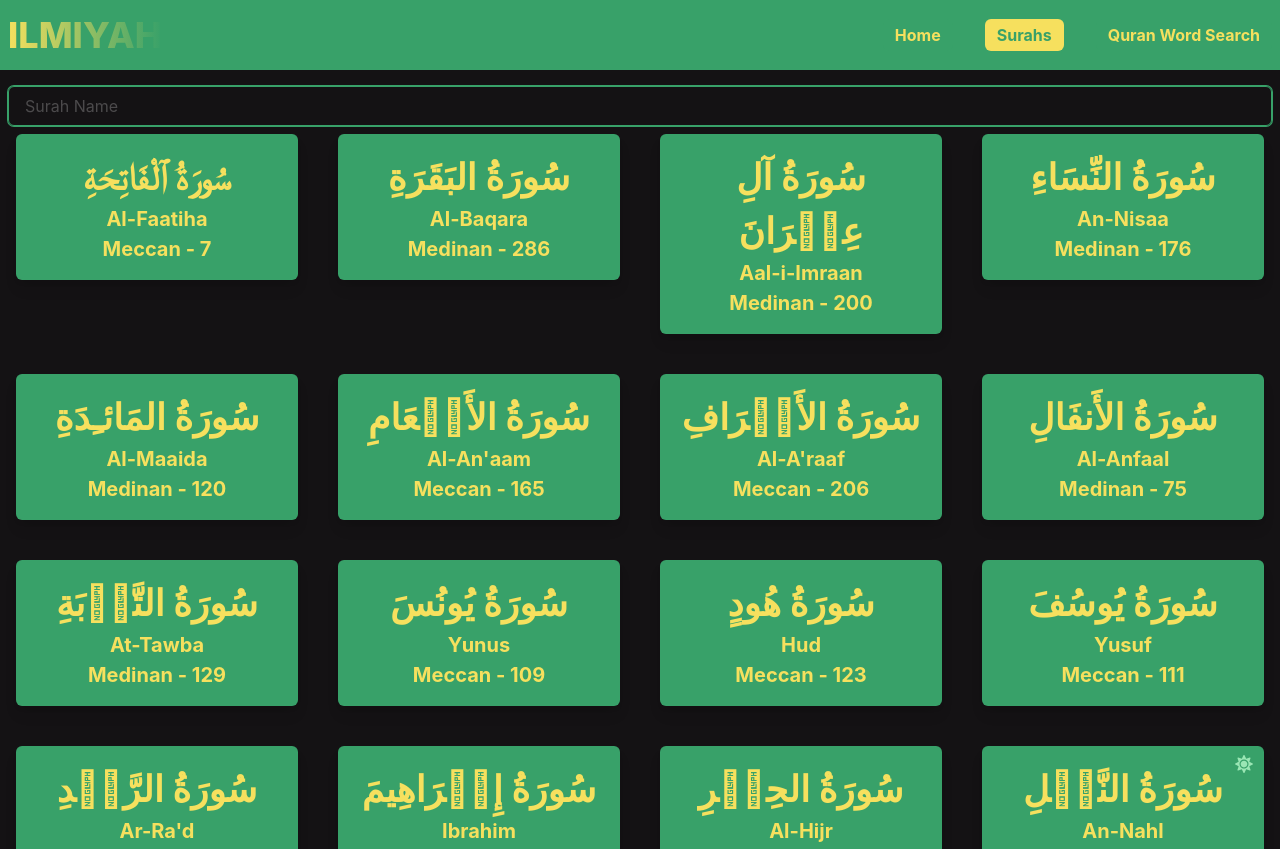
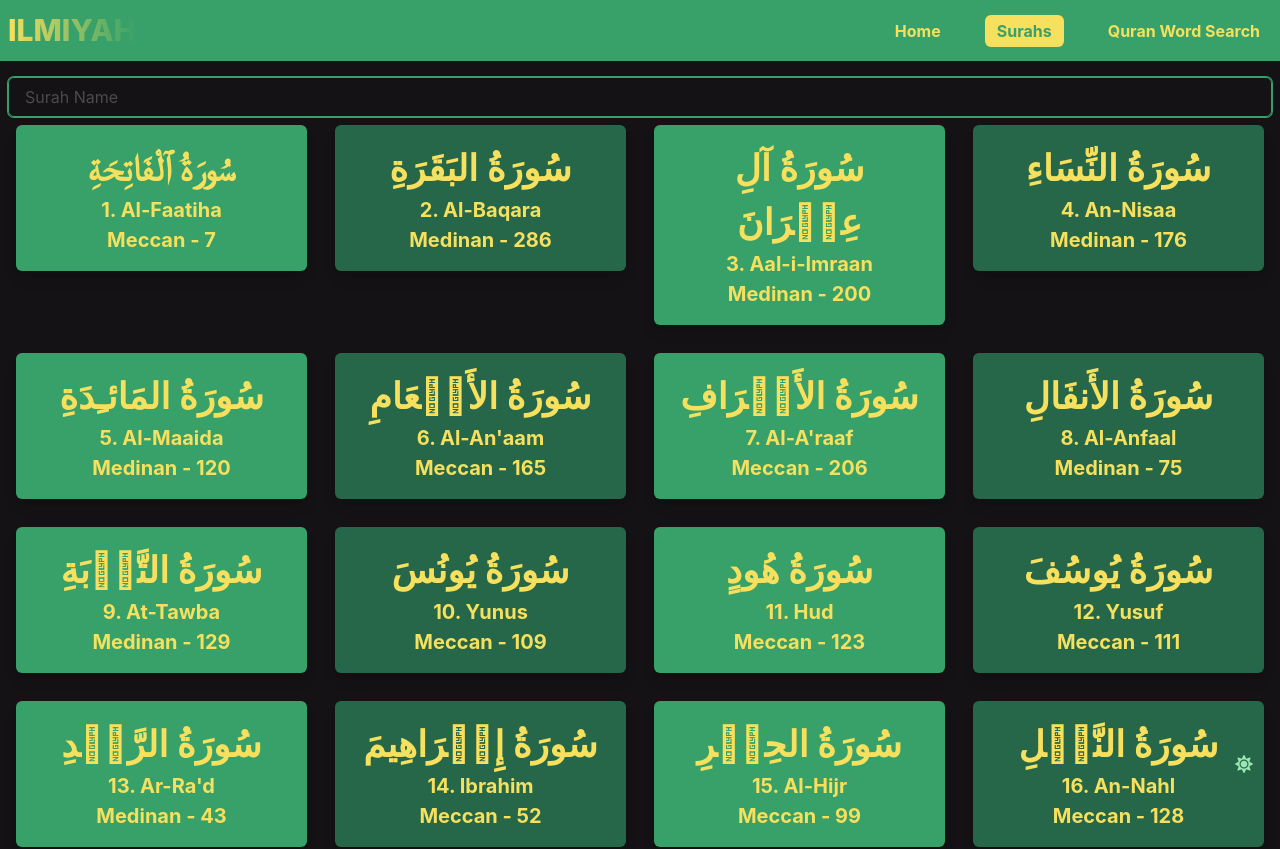
Before and after one commit to ShahadatAnik/Quran-ReactJS-ChakraUI-Webapp, a React (Create React App) app: page /surahs in a window 1280 px wide. Shown: the top 849 px of the page. Built offline with nearby package versions, Linux system fonts and the light colour scheme.

Commit message:
some error has been fixed

```diff
--- a/src/components/findWord/QuranSearch.jsx
+++ b/src/components/findWord/QuranSearch.jsx
@@ -44,10 +44,7 @@ export default function QuranSearch({ quranEdition }) {
         { signal: abortCont.signal }
       )
         .then(res => {
-          if (res.statusText !== 'OK') {
-            setIsLoading(false);
-            throw Error('Could not fetch the data for that resource');
-          }
+          setIsLoading(false);
           return res.json();
         })
         .then(data => {
--- a/src/components/surah/SurahSearch.jsx
+++ b/src/components/surah/SurahSearch.jsx
@@ -27,9 +27,9 @@ export default function SurahSearch() {
       />
       <Grid
         templateColumns={['repeat(1, 1fr)', 'repeat(2, 1fr)', 'repeat(4, 1fr)']}
-        gap={6}
+        gap={[2, 2, 3]}
       >
-        {surah.map(surah => (
+        {surah.map((surah, index) => (
           <Link to={`/surahs/${surah.number}`}>
             <GridItem
               key={surah.number}
@@ -37,7 +37,7 @@ export default function SurahSearch() {
               p={4}
               m={2}
               borderRadius="md"
-              bg="green.500"
+              bg={index % 2 === 0 ? 'green.500' : 'green.700'}
               color="yellow.300"
               _hover={{ bg: 'green.600' }}
               textAlign="center"
@@ -46,7 +46,7 @@ export default function SurahSearch() {
                 {surah.name}
               </Text>
               <Text fontSize={['md', 'lg', 'xl']} fontWeight="bold">
-                {surah.englishName}
+                {index + 1}. {surah.englishName}
               </Text>
               <Text fontSize={['md', 'lg', 'xl']} fontWeight="bold">
                 {surah.revelationType} - {surah.numberOfAyahs}
--- a/src/components/utils/Navbar.jsx
+++ b/src/components/utils/Navbar.jsx
@@ -11,7 +11,7 @@ function Logo(props) {
             color: 'yellow.300',
           }}
           bgClip="text"
-          fontSize="4xl"
+          fontSize={['2xl', '2xl', '3xl']}
           fontWeight="extrabold"
         >
           ILMIYAH
```
Also changed, not shown: 1 other file (tests, documents, lock files or other folders).
